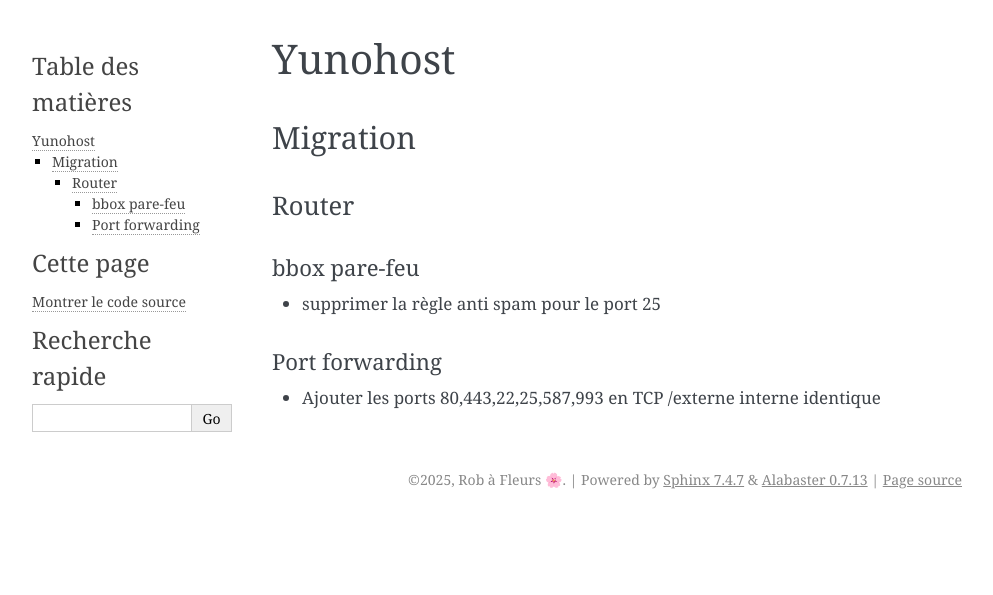
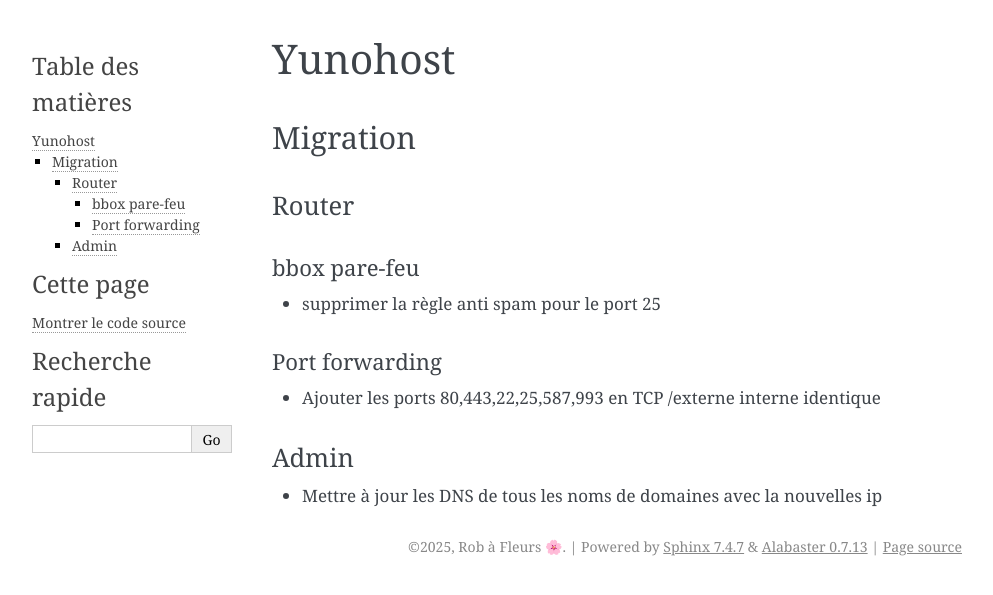
Before and after one commit to IchbinRob/doc, a Sphinx documentation site: the page built from source/server/yunohost.md, in a window 1280 px wide. Shown: the top 595 px of the page, without its empty margins (148-1141 px from the left). Built offline with Sphinx 7.4.7, drawn with Linux system fonts in a browser that asks for light colours.

Commit message:
dns config Yuno

```diff
--- a/source/server/yunohost.md
+++ b/source/server/yunohost.md
@@ -6,3 +6,6 @@
  - supprimer la règle anti spam pour le port 25
 #### Port forwarding
 -  Ajouter les ports 80,443,22,25,587,993 en TCP /externe interne identique
+
+### Admin
+- Mettre à jour les DNS de tous les noms de domaines avec la nouvelles ip
```
